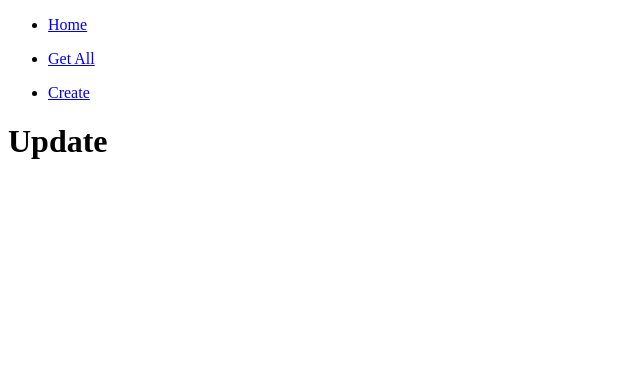
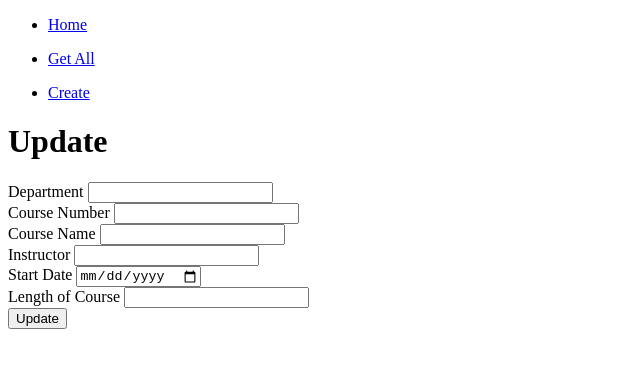
Before and after one commit to g-testo/courses2Starter, a plain HTML site: page frontend/updateCourse.html in a window 1280 px wide. Shown: the whole page, without its empty margins (0-640 px from the left). Drawn offline with Linux system fonts and the light colour scheme.

Commit message:
WIP: creating update course

```diff
--- a/frontend/scripts/getOneCourse.js
+++ b/frontend/scripts/getOneCourse.js
@@ -25,8 +25,6 @@ window.onload = () => {
         })
     }
 
-
-
     fetch(`http://localhost:8081/api/courses/${currentCourseId}`)
         .then((res)=>res.json())
         .then((courseDetails)=>{
--- a/frontend/scripts/updateCourse.js
+++ b/frontend/scripts/updateCourse.js
@@ -0,0 +1,18 @@
+// Create a form that accepts all the fields of the course
+// Get the id from the query string (URLSearchParams)
+// Use the id to fetch course details to prepopulate the form "http://localhost:8081/api/courses/1"
+// Add an event handler for the update button in the form
+// Fetch(PUT) to update this course "http://localhost:8081/api/courses/1"
+// Redirect to getOneCourse page "/getOneCourse.html?id=1"
+
+window.onload = () => {
+    let updateForm = document.getElementById("update-form");
+
+    updateForm.onsubmit = (event) => {
+        // Prevent a page refresh that naturally
+        event.preventDefault();
+
+        // HW: Get all of the field values and console log them
+        console.log("Update submitted");
+    };
+};
--- a/frontend/updateCourse.html
+++ b/frontend/updateCourse.html
@@ -20,6 +20,37 @@
         </nav>
         <h1>Update</h1>
 
+        <!--
+        "numDays": 35 -->
+
+        <form id="update-form">
+            <div>
+                <label for="dept">Department</label>
+                <input id="dept" type="text" required />
+            </div>
+            <div>
+                <label for="courseNum">Course Number</label>
+                <input id="courseNum" type="number" required />
+            </div>
+            <div>
+                <label for="courseName">Course Name</label>
+                <input id="courseName" type="text" required minlength="3" maxlength="20" />
+            </div>
+            <div>
+                <label for="instructor">Instructor</label>
+                <input id="instructor" type="text" required minlength="2" />
+            </div>
+            <div>
+                <label for="startDate">Start Date</label>
+                <input id="startDate" type="date" required />
+            </div>
+            <div>
+                <label for="numDays">Length of Course</label>
+                <input id="numDays" type="number" />
+            </div>
+            <input type="submit" value="Update"/>
+        </form>
+
         <script src="scripts/updateCourse.js"></script>
     </body>
 </html>
```
Also changed, not shown: frontend/scripts/deleteCourse.js (deleted).
